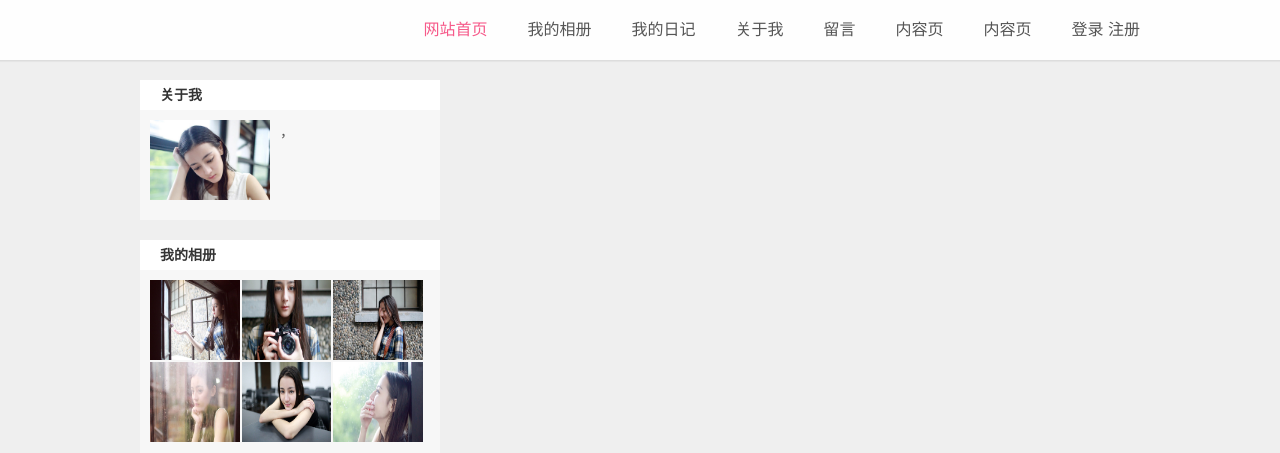
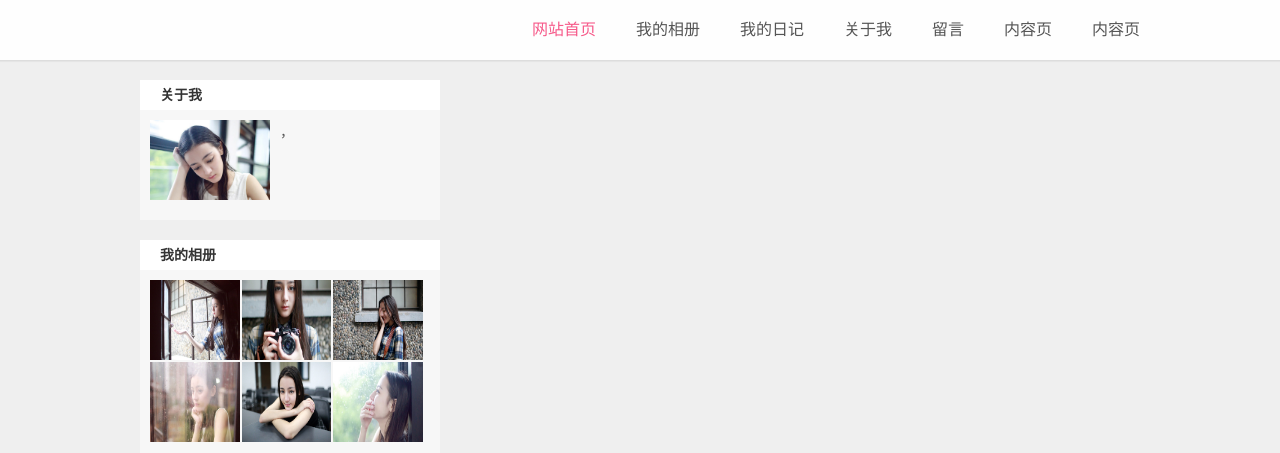
Before and after one commit to lilin2ln/flask-blog, a Flask app: template templates/index/index.html in a window 1280 px wide. Shown: the top 453 px of the page. Run offline with Flask 2, Linux system fonts and the light colour scheme; the template is opened without the code that fills it, so the values that code supplies are empty; parts of the project's set-up code (start-up, migrations or seed data) failed here and were passed over.

Commit message:
#func-alter: 移除首页的登录选项

```diff
--- a/templates/base.html
+++ b/templates/base.html
@@ -28,10 +28,6 @@
       {% for component in components %}
         <li><a href="{{component.absolute_url}}">{{component.name}}</a></li>
       {% endfor %}
-      <li class="userinfo">
-        <a href="auth/login" target="_blank">登录</a>
-        <a href="auth/login" target="_blank">注册</a>
-      </li>
     </ul>
 </nav>
 
```
Also changed, not shown: static/css/base.css (line endings or trailing spaces).
